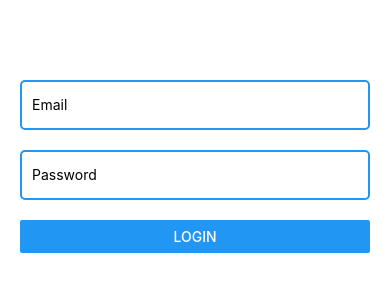
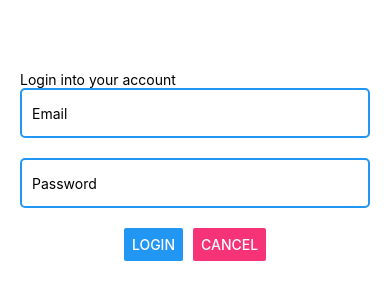
Before and after one commit to MightyEagle96/rn-proj, a React Native app: screen / in a window 390 px wide. Shown: the part 256-556 px from the top of the page. Built offline with nearby package versions, Linux system fonts and the light colour scheme.

Commit message:
made changes

```diff
--- /dev/null
+++ b/components/MyAlerts.js
@@ -0,0 +1,20 @@
+import { View, StyleSheet, Text } from "react-native";
+function ErrorAlerts({ message }) {
+  return (
+    <View style={styles.alert}>
+      <Text style={{ color: "white" }}>{message}</Text>
+    </View>
+  );
+}
+
+export { ErrorAlerts };
+
+const styles = StyleSheet.create({
+  alert: {
+    height: 40,
+    backgroundColor: "#f73378",
+    padding: 10,
+    borderRadius: 6,
+    marginTop: 10,
+  },
+});
--- a/package.json
+++ b/package.json
@@ -10,6 +10,7 @@
   },
   "dependencies": {
     "@expo/webpack-config": "^0.17.2",
+    "@react-native-material/core": "^1.3.7",
     "@react-navigation/native": "^6.1.2",
     "@react-navigation/native-stack": "^6.9.8",
     "axios": "^1.2.2",
@@ -21,7 +22,7 @@
     "react-native": "0.70.5",
     "react-native-safe-area-context": "4.4.1",
     "react-native-screens": "~3.18.0",
-    "react-native-snackbar": "^2.4.0",
+    "react-native-snackbar-component": "^1.1.12",
     "react-native-vector-icons": "^9.2.0",
     "react-native-web": "~0.18.9"
   },
--- a/screens/Login.js
+++ b/screens/Login.js
@@ -7,23 +7,38 @@ import {
   ActivityIndicator,
 } from "react-native";
 import { useEffect, useState } from "react";
+//import SnackBar from "react-native-snackbar-component";
+import { Snackbar } from "@react-native-material/core";
 import { httpService } from "../services/httpService";
+import { ErrorAlerts } from "../components/MyAlerts";
 
 function LoginScreen() {
   const [loginData, setLoginData] = useState({});
   const [loading, setLoading] = useState(false);
+  const [message, setMessage] = useState(null);
 
   const login = async () => {
     setLoading(true);
     const res = await httpService.post("login", loginData);
+    if (res) {
+      if (res.type === "error") {
+        setMessage(res.message);
 
-    if (res) console.log(res);
+        setTimeout(() => {
+          setMessage(null);
+        }, 5000);
+      }
+      console.log(res);
+    }
     setLoading(false);
   };
 
   return (
     <View style={styles.loginView}>
       <View style={styles.loginBox}>
+        <View>
+          <Text>Login into your account</Text>
+        </View>
         <TextInput
           style={styles.textInput}
           placeholder="Email"
@@ -37,12 +52,21 @@ function LoginScreen() {
           secureTextEntry={true}
           onChangeText={(e) => setLoginData({ ...loginData, password: e })}
         />
-        {loading ? (
-          <ActivityIndicator />
-        ) : (
-          <Button title="Login" onPress={login} />
-        )}
-        {/* <ActivityIndicator /> */}
+        <View style={styles.buttonContainer}>
+          <View style={styles.buttonView}>
+            <View style={{ marginRight: 10 }}>
+              {loading ? (
+                <ActivityIndicator />
+              ) : (
+                <Button title="Login" onPress={login} />
+              )}
+            </View>
+            <View>
+              <Button title="Cancel" onPress={login} color="#f73378" />
+            </View>
+          </View>
+        </View>
+        {message ? <ErrorAlerts message={message} /> : null}
       </View>
     </View>
   );
@@ -54,6 +78,10 @@ const styles = StyleSheet.create({
   loginView: { flex: 1, justifyContent: "center" },
   loginBox: { paddingHorizontal: 20 },
 
+  buttonContainer: { alignItems: "center" },
+  buttonView: {
+    flexDirection: "row",
+  },
   textInput: {
     borderWidth: 2,
     height: 50,
```
Also changed, not shown: 1 other file (tests, documents, lock files or other folders).
